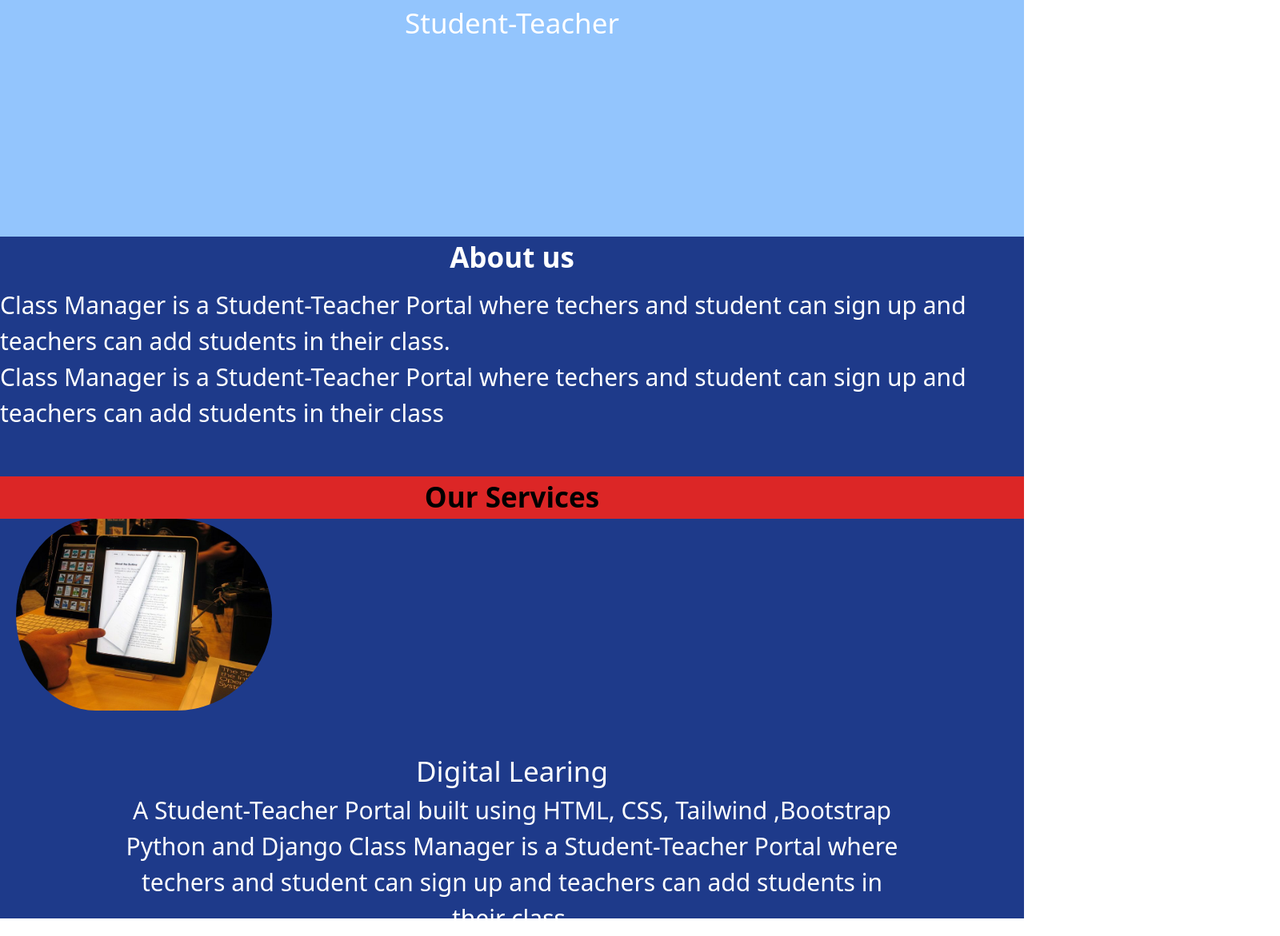
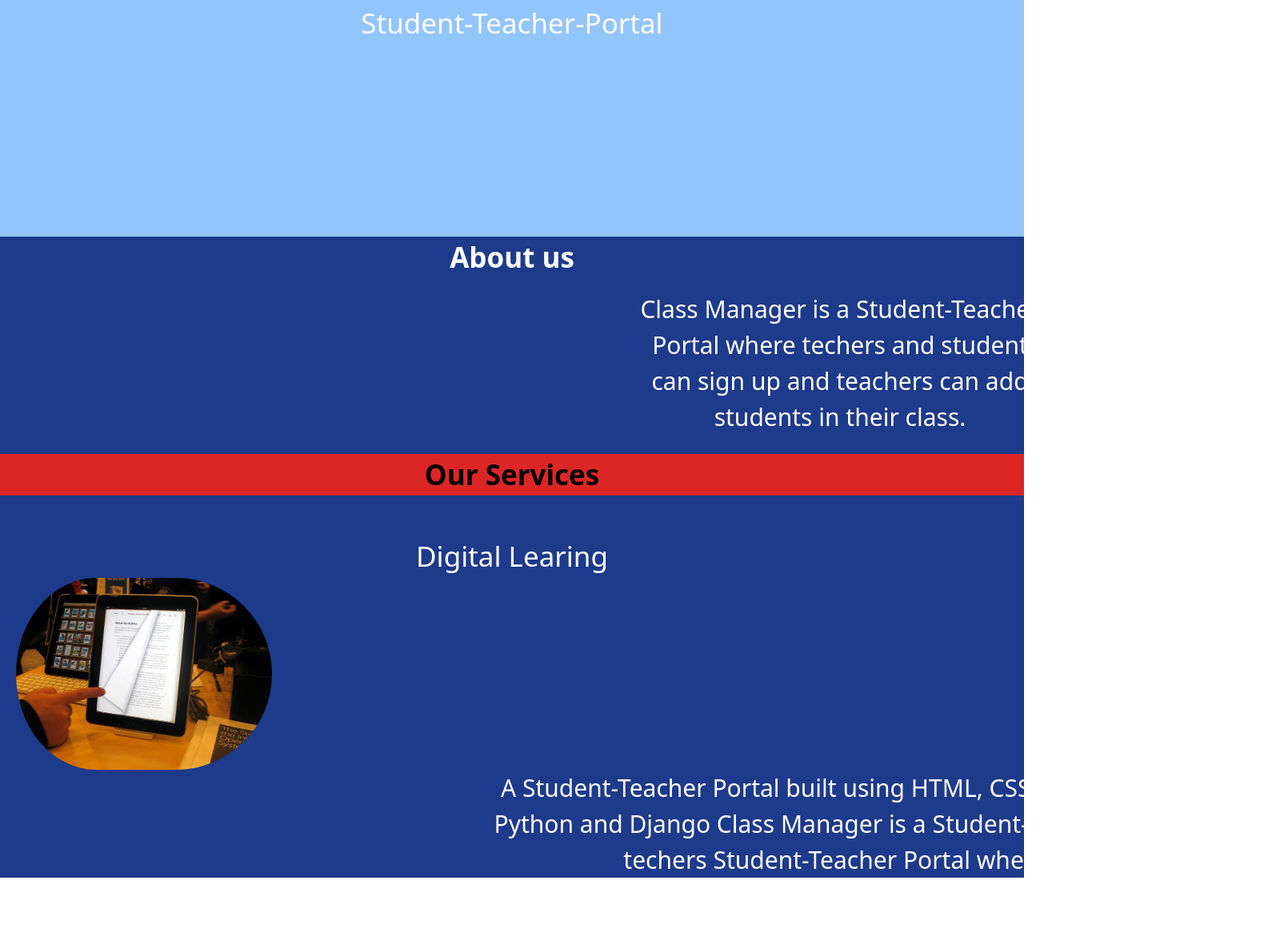
Before and after one commit to DHARUNDP5/Classroom-project, a React (Create React App) app in the folder project-classroom/: page / in a window 1280 px wide. Shown: the part 304-1475 px from the top of the page at 80% size, 1600 px wide, since content can reach past the window. After the commit the page ends 1402 px from the top, so only its background shows below. Built offline with nearby package versions, Linux system fonts and the light colour scheme.

Commit message:
desgins page

```diff
--- a/project-classroom/src/Homepage/homepage.js
+++ b/project-classroom/src/Homepage/homepage.js
@@ -9,28 +9,36 @@ const homepage = () => {
         <p className='mt-[150px] text-[38px] text-white'>Class Manager</p>
         </div>
         <div className='flex items-center justify-center'>
-        <p className='text-[35px] text-white'>Student-Teacher</p>
+        <p className='text-[35px] text-white'>Student-Teacher-Portal</p>
         </div>
 
       </div>
-      <div className='bg-blue-900 h-[300px]'>
+
+
+      <div className='bg-blue-900'>
         <p className='flex items-center justify-center font-bold text-[35px] text-white'>About us</p>
-        <p className='mt-[10px] items-center justify-center text-[30px] text-white'>Class Manager is a Student-Teacher Portal where techers and student can sign up and teachers can add students in their class.</p>
-         <p className='text-[30px] text-white'> Class Manager is a Student-Teacher Portal where techers and student can sign up and teachers can add students in their class</p>
-      </div>
+        <div className='pl-[800px] items-center justify-center'>
+          <p className=' text-left  text-center w-[500px] mt-[15px]  text-[30px] text-white'>Class Manager is a Student-Teacher Portal where techers and student can sign up
+            and teachers can add students in their class.</p>
+            <br></br>
+         </div>
+         </div>
       <div className='bg-red-600 h-100px]'>
       <p className='flex items-center justify-center font-bold text-[35px] text-black'>Our Services</p>
       </div>
-      <div className='bg-blue-900 h-[500px]'>
-      <div className=''>
-          <img src={book} className="rounded-full pl-[20px] h-[240px]" />
+      <div className='bg-blue-900'>
       <div className='flex items-center justify-center'>
         <p className='text-[35px] text-white mt-[50px]'>Digital Learing</p>
         </div>
+      <div className='w-[400px]'>
+          <img src={book} className="rounded-full pl-[20px] h-[240px]" />
+          </div>
+          <div className='pl-[600px] items-center justify-center'>
+        <p className='text-center items-center justify-center text-[30px] text-white w-[1000px]'>A Student-Teacher Portal built using HTML, CSS, Tailwind ,Bootstrap
+          Python and Django Class Manager is a
+          Student-Teacher Portal where techers Student-Teacher Portal where techers</p>
         </div>
-        <div className='flex text-center items-center justify-center'>
-          <p className='text-[30px] text-white w-[1000px]'>A Student-Teacher Portal built using HTML, CSS, Tailwind ,Bootstrap Python and Django Class Manager is a Student-Teacher Portal where techers and student can sign up and teachers can add students in their class.</p>
-        </div>
+
 
       </div>
     </div>
```
